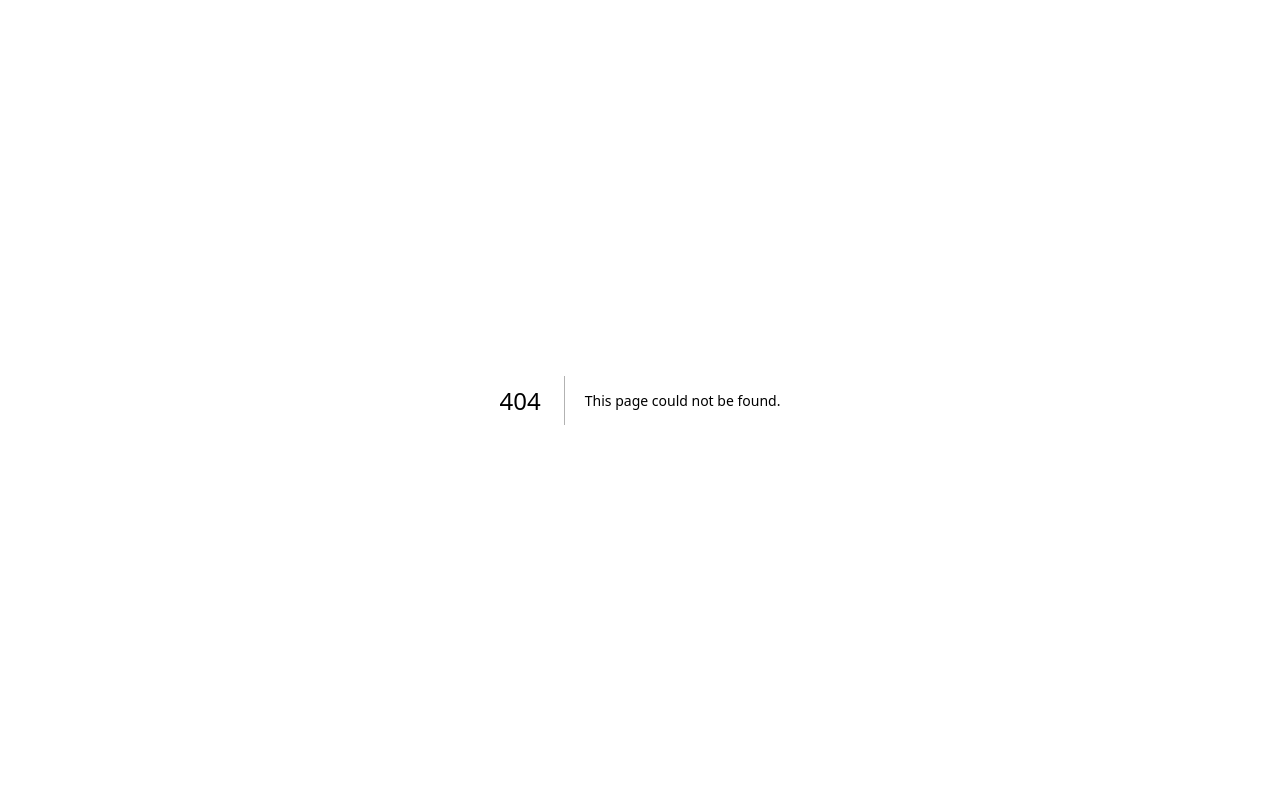
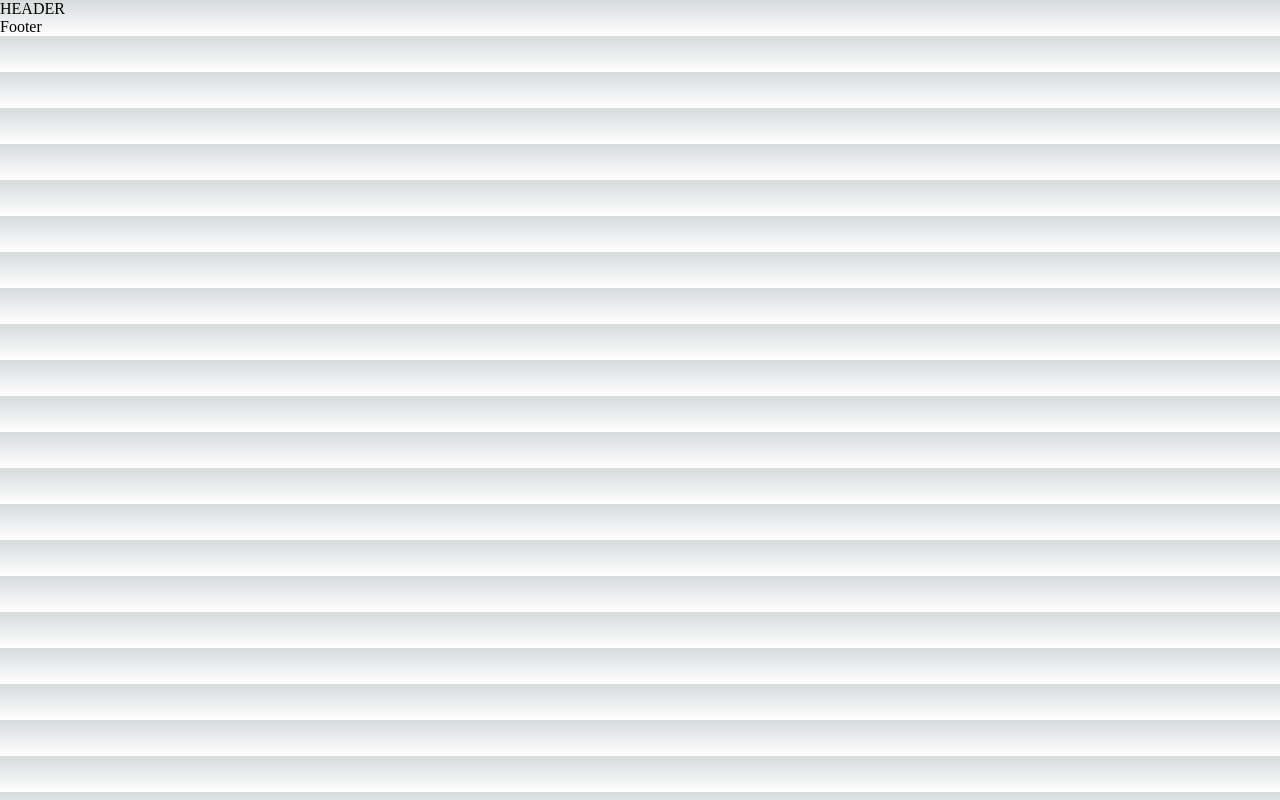
Before and after one commit to petite-etoile/tet4, a Next.js app in the folder app/: page /game/manual-mode in a window 1280 px wide. Before the commit this address had no page. Built offline with nearby package versions, Linux system fonts and the light colour scheme.

Commit message:
feat: 初期盤面の生成(描画なし)

```diff
--- /dev/null
+++ b/app/src/components/base/Footer/Footer.jsx
@@ -0,0 +1,3 @@
+export default function Footer() {
+  return <div className='clear'>Footer</div>;
+}
--- /dev/null
+++ b/app/src/components/base/Header/Header.jsx
@@ -0,0 +1,3 @@
+export default function Header() {
+  return <div className='clear'>HEADER</div>;
+}
--- /dev/null
+++ b/app/src/components/base/Layout/Layout.jsx
@@ -0,0 +1,12 @@
+import Footer from '../Footer/Footer';
+import Header from '../Header/Header';
+
+export default function Layout({ children }) {
+  return (
+    <>
+      <Header />
+      {children}
+      <Footer />
+    </>
+  );
+}
--- /dev/null
+++ b/app/src/components/page/ManualMode/ManualMode.jsx
@@ -0,0 +1,8 @@
+import Tetris from '@/features/Tetris/Tetris';
+export default function ManualMode() {
+  return (
+    <>
+      <Tetris />
+    </>
+  );
+}
--- /dev/null
+++ b/app/src/const/Tetris/TetrisVariables.js
@@ -0,0 +1,104 @@
+// 1巡分の7種のミノ (NEXT補充のために使う)
+const TETROMINOS = ['I', 'O', 'Z', 'S', 'J', 'L', 'T'];
+
+// マス数 (縦, 横)
+const GRID_HEIGHT = 20;
+const GRID_WIDTH = 10;
+
+// ミノの種類 (enumのように使う)
+const MINO = {
+  I: 'I',
+  O: 'O',
+  Z: 'Z',
+  S: 'S',
+  J: 'J',
+  L: 'L',
+  T: 'T',
+  EMPTY: ' ',
+  FULL: '#',
+};
+
+// ミノの形
+// デフォルトの向きで, ミノのある位置を記憶. (左上を[0,0]としている.)
+// 参考: https://tetrisch.github.io/main/srs.html
+const MINO_SHAPES = {
+  O: [
+    [0, 0],
+    [0, 1],
+    [1, 0],
+    [1, 1],
+  ],
+  T: [
+    [0, 1],
+    [1, 0],
+    [1, 1],
+    [1, 2],
+  ],
+  S: [
+    [0, 1],
+    [0, 2],
+    [1, 0],
+    [1, 1],
+  ],
+  Z: [
+    [0, 0],
+    [0, 1],
+    [1, 1],
+    [1, 2],
+  ],
+  L: [
+    [0, 2],
+    [1, 0],
+    [1, 1],
+    [1, 2],
+  ],
+  J: [
+    [0, 0],
+    [1, 0],
+    [1, 1],
+    [1, 2],
+  ],
+  I: [
+    [1, 0],
+    [1, 1],
+    [1, 2],
+    [1, 3],
+  ],
+};
+
+// タネ3の候補
+const RESIDUALS_CANDIDATES = [
+  [
+    [1, 2],
+    [1, 3],
+    [2, 3],
+  ],
+  [
+    [2, 1],
+    [2, 2],
+    [2, 3],
+  ],
+  [
+    [1, 3],
+    [2, 2],
+    [2, 3],
+  ],
+
+  [
+    [1, 1],
+    [1, 0],
+    [2, 0],
+  ],
+  [
+    [2, 0],
+    [2, 1],
+    [2, 2],
+  ],
+  [
+    [1, 0],
+    [2, 1],
+    [2, 0],
+  ],
+];
+
+export { TETROMINOS, GRID_HEIGHT, GRID_WIDTH, MINO, MINO_SHAPES, RESIDUALS_CANDIDATES };
--- /dev/null
+++ b/app/src/features/Tetris/Tetris.jsx
@@ -0,0 +1,93 @@
+import { Asap_Condensed } from 'next/font/google';
+import React, { useEffect, useState } from 'react';
+import {
+  TETROMINOS,
+  GRID_HEIGHT,
+  GRID_WIDTH,
+  MINO_SHAPES,
+  MINO,
+  RESIDUALS_CANDIDATES,
+} from '@/const/Tetris/TetrisVariables.js';
+import { displayGrid } from '@/utils/Tetris/DebugUtils.js';
+
+/**
+ * テトリスのゲームを表すコンポーネント.
+ * マニュアルモード, ガイドモードの両方で使用される.
+ * @returns {JSX.Element} テトリスのゲーム
+ */
+export default function Tetris() {
+  // NEXTのミノのリスト
+  const [nextArray, setNextArray] = useState([]);
+
+  // 操作中のミノの種類
+  const [activeMinoType, setActiveMinoType] = useState('');
+
+  // ホールドしているミノの種類 (ホールドしているものがないときは空文字)
+  const [holdMinoType, setHoldMinoType] = useState('');
+
+  // ホールドできるかどうか (直前にホールドしていないときのみtrue)
+  const [holdable, setHoldable] = useState(true);
+
+  // 盤面の状態
+  const [grid, setGrid] = useState(generateInitialGrid());
+
+  // 初期盤面をコンソール上で描画する.
+  useEffect(() => {
+    displayGrid(grid);
+  }, []);
+
+  return <></>;
+}
+
+/**
+ * タネ3の中開け4RENの初期盤面を生成する.
+ * @returns {string[][]} 初期盤面
+ */
+function generateInitialGrid() {
+  // 真ん中の4列を空にして, それ以外を埋める.
+  let grid = generateBaseGrid(GRID_HEIGHT, GRID_WIDTH);
+
+  // 3つのタネを配置する.
+  setResidualsToGrid(grid);
+
+  return grid;
+}
+
+/**
+ * 真ん中の4列を空, それ以外が埋まっているような盤面を表す二次元配列を返す.
+ *
+ * @param {number} height
+ * @param {number} width
+ * @returns {string[][]} 真ん中の4列を空, それ以外が埋まっているような盤面
+ */
+function generateBaseGrid(height, width) {
+  let grid = [];
+  for (let h = 0; h < height; h++) {
+    let row = [];
+    for (let w = 0; w < width; w++) {
+      if (3 <= w && w < 7) {
+        row.push(MINO.EMPTY);
+      } else {
+        row.push(MINO.FULL);
+      }
+    }
+    grid.push(row);
+  }
+  return grid;
+}
+
+/**
+ * 3つのタネをランダムに配置する.
+ * ただし, 3つのタネのパターンは6種類から選ばれる.
+ *
+ * @param {string[][]} grid 3つのタネを配置する前の盤面を表す二次元配列
+ */
+function setResidualsToGrid(grid) {
+  // タネ3のパターンをランダムに一つ選ぶ.
+  const residuals = RESIDUALS_CANDIDATES[Math.floor(Math.random() * 6)];
+
+  // 選ばれたタネ3のパターンを配置する.
+  residuals.map(([dy, dx]) => {
+    grid[17 + dy][3 + dx] = MINO.FULL;
+  });
+}
--- /dev/null
+++ b/app/src/pages/game/manual-mode.jsx
@@ -0,0 +1,10 @@
+import Layout from '@/components/base/Layout/Layout';
+import ManualMode from '@/components/page/ManualMode/ManualMode';
+
+export default function ManualModePage() {
+  return (
+    <Layout>
+      <ManualMode />
+    </Layout>
+  );
+}
--- a/app/src/styles/globals.css
+++ b/app/src/styles/globals.css
@@ -1,9 +1,9 @@
 :root {
   --max-width: 1100px;
   --border-radius: 12px;
-  --font-mono: ui-monospace, Menlo, Monaco, 'Cascadia Mono', 'Segoe UI Mono',
-    'Roboto Mono', 'Oxygen Mono', 'Ubuntu Monospace', 'Source Code Pro',
-    'Fira Mono', 'Droid Sans Mono', 'Courier New', monospace;
+  --font-mono: ui-monospace, Menlo, Monaco, 'Cascadia Mono', 'Segoe UI Mono', 'Roboto Mono',
+    'Oxygen Mono', 'Ubuntu Monospace', 'Source Code Pro', 'Fira Mono', 'Droid Sans Mono',
+    'Courier New', monospace;
 
   --foreground-rgb: 0, 0, 0;
   --background-start-rgb: 214, 219, 220;
@@ -17,10 +17,7 @@
     #0071ff33 160deg,
     transparent 360deg
   );
-  --secondary-glow: radial-gradient(
-    rgba(255, 255, 255, 1),
-    rgba(255, 255, 255, 0)
-  );
+  --secondary-glow: radial-gradient(rgba(255, 255, 255, 1), rgba(255, 255, 255, 0));
 
   --tile-start-rgb: 239, 245, 249;
   --tile-end-rgb: 228, 232, 233;
@@ -87,11 +84,7 @@ body {
 
 body {
   color: rgb(var(--foreground-rgb));
-  background: linear-gradient(
-      to bottom,
-      transparent,
-      rgb(var(--background-end-rgb))
-    )
+  background: linear-gradient(to bottom, transparent, rgb(var(--background-end-rgb)))
     rgb(var(--background-start-rgb));
 }
 
@@ -105,3 +98,7 @@ a {
     color-scheme: dark;
   }
 }
+
+.crear {
+  clear: both;
+}
--- /dev/null
+++ b/app/src/utils/Tetris/DebugUtils.js
@@ -0,0 +1,13 @@
+/**
+ * 盤面を見やすい形で表示する
+ * @param {string[][]} grid
+ */
+function displayGrid(grid) {
+  let str = '';
+  for (let i = 0; i < grid.length; i++) {
+    str += grid[i].join('') + '\n';
+  }
+  console.log(str);
+}
+
+export { displayGrid };
```
